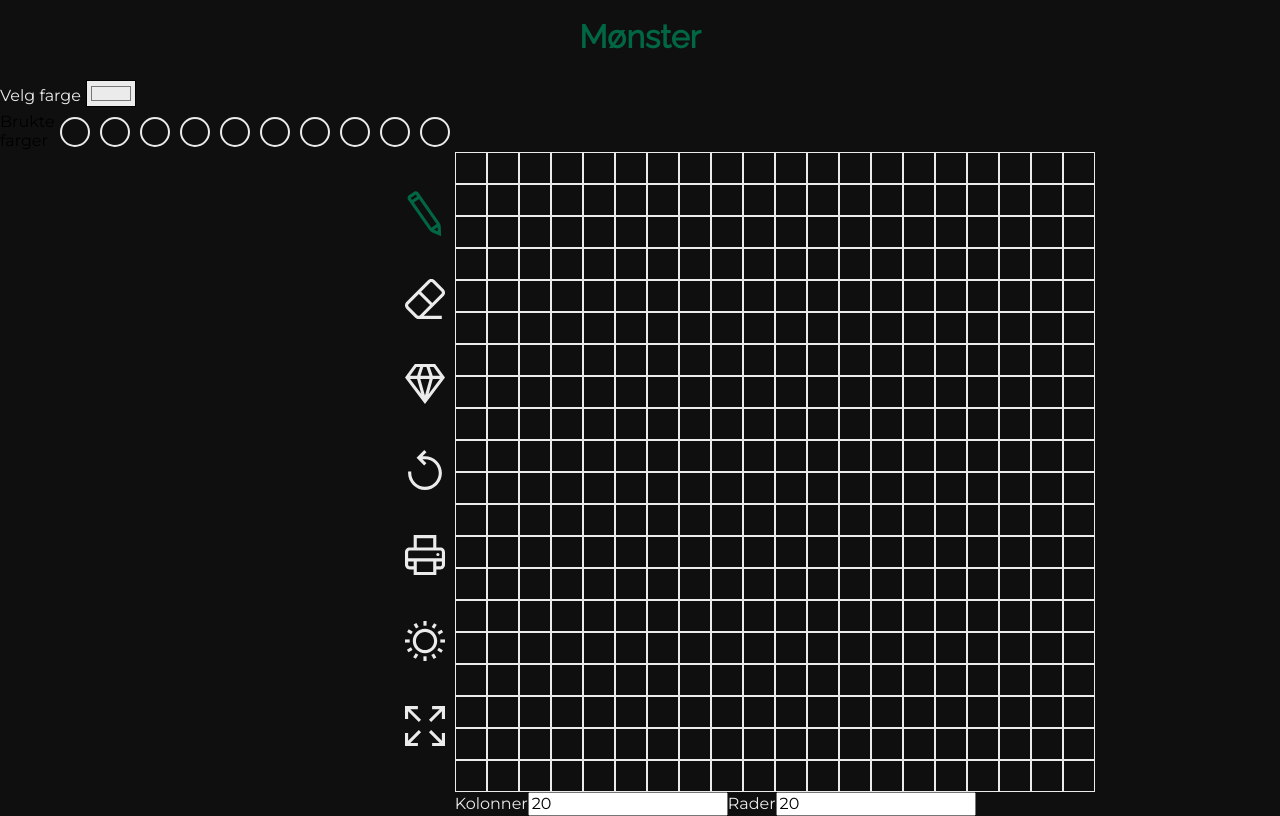
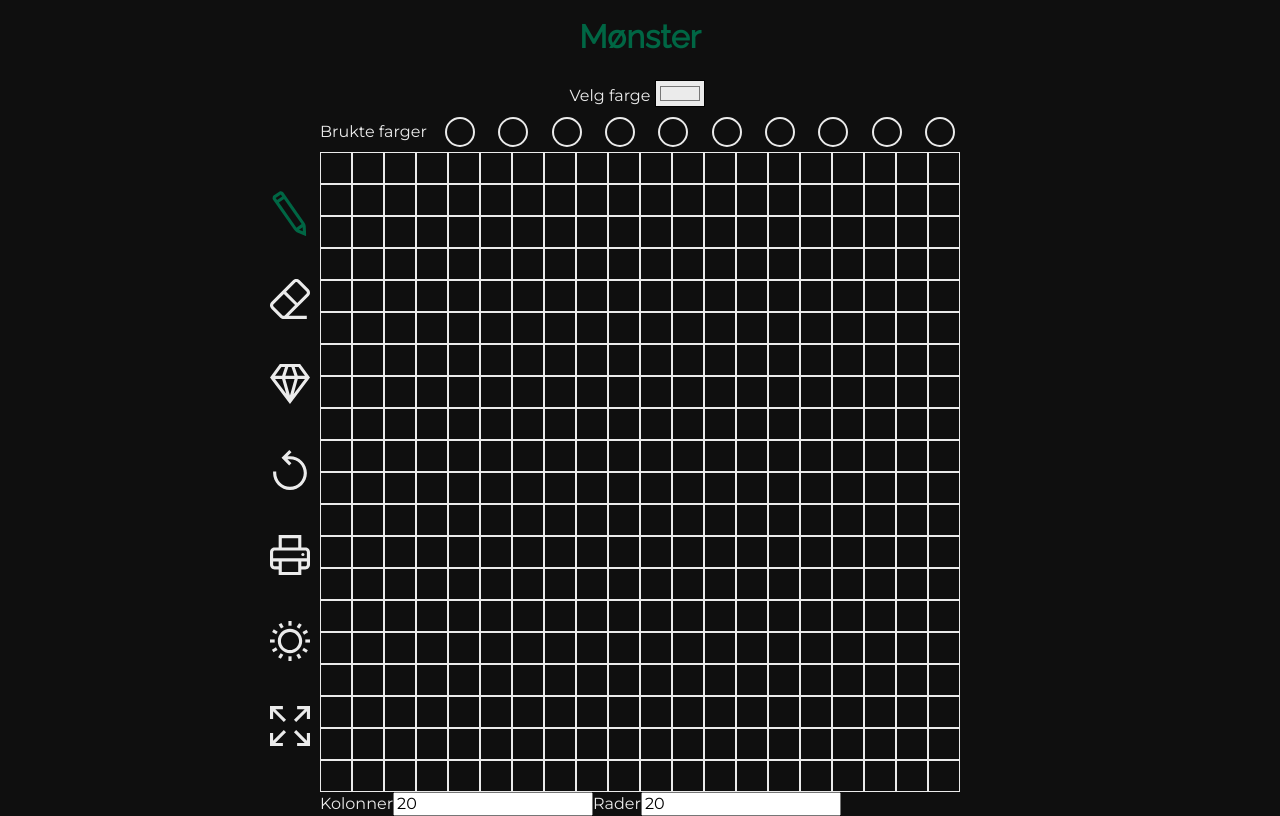
Before and after one commit to icanseetime/sysaker, a React (Create React App) app in the folder frontend/: page / in a window 1280 px wide. Built offline with nearby package versions, Linux system fonts and the light colour scheme.

Commit message:
general styling/theme fixes

```diff
--- a/frontend/src/components/colors/ColorHeader/ColorHeader.jsx
+++ b/frontend/src/components/colors/ColorHeader/ColorHeader.jsx
@@ -49,7 +49,7 @@ export default function ColorHeader() {
 	}
 
 	return (
-		<div>
+		<div className="ColorHeader">
 			<ColorSelector
 				color={currentColor}
 				changeColor={handleColorChange}
--- a/frontend/src/components/colors/PreviousColors/PreviousColors.jsx
+++ b/frontend/src/components/colors/PreviousColors/PreviousColors.jsx
@@ -1,13 +1,21 @@
-import React from 'react'
+import React, { useContext } from 'react'
 import './PreviousColors.css'
+import { ThemeContext } from '../../../utils/ThemeContext'
 
 // Components
 import SingleColor from '../SingleColor/SingleColor'
 
 export default function PreviousColors({ previousColors, dispatch }) {
+	const { theme } = useContext(ThemeContext)
 	return (
 		<div className="PreviousColors">
-			<span>Brukte farger</span>
+			<span
+				style={{
+					color: theme.secondary
+				}}
+			>
+				Brukte farger
+			</span>
 			{previousColors.map(({ id, color }) => {
 				return (
 					<SingleColor
```
